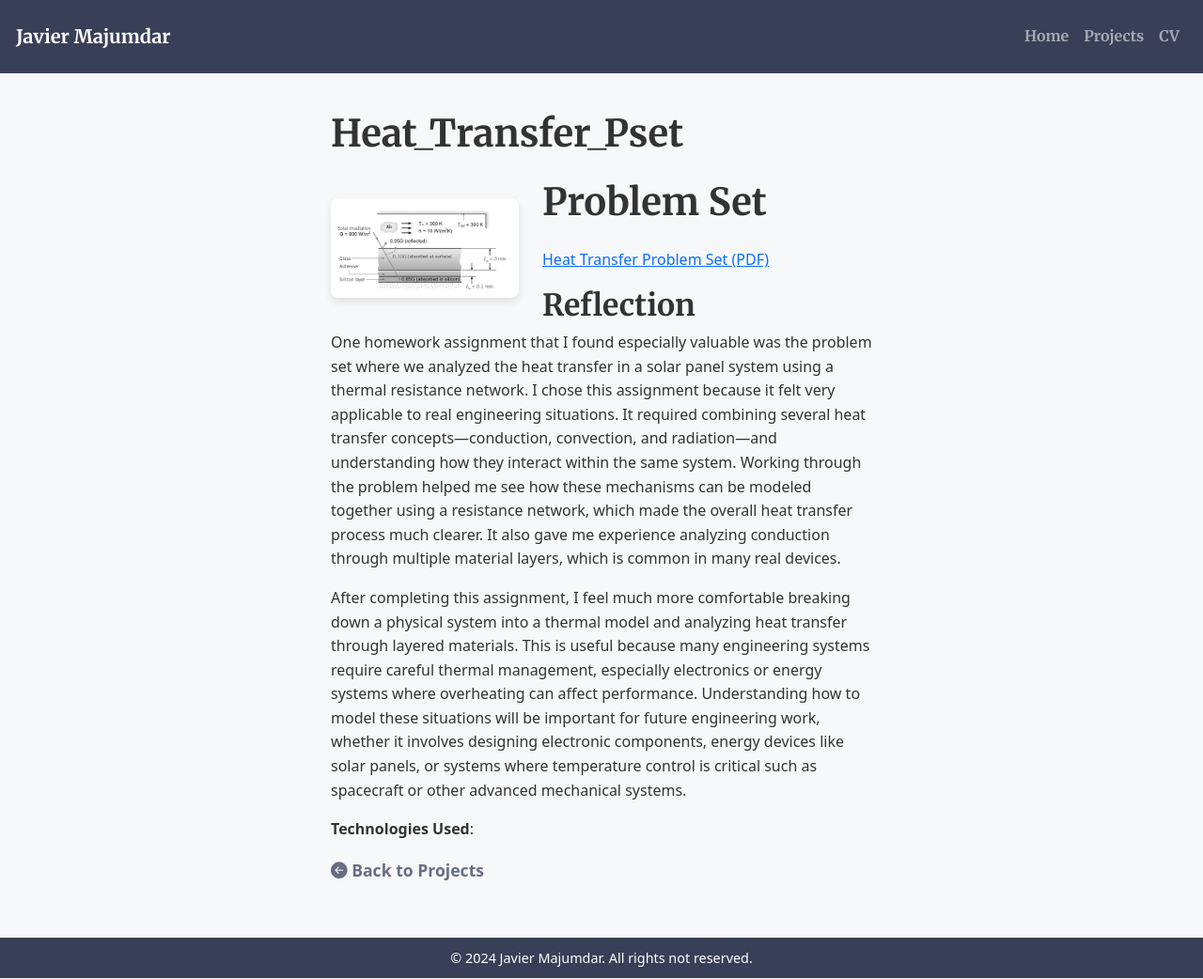
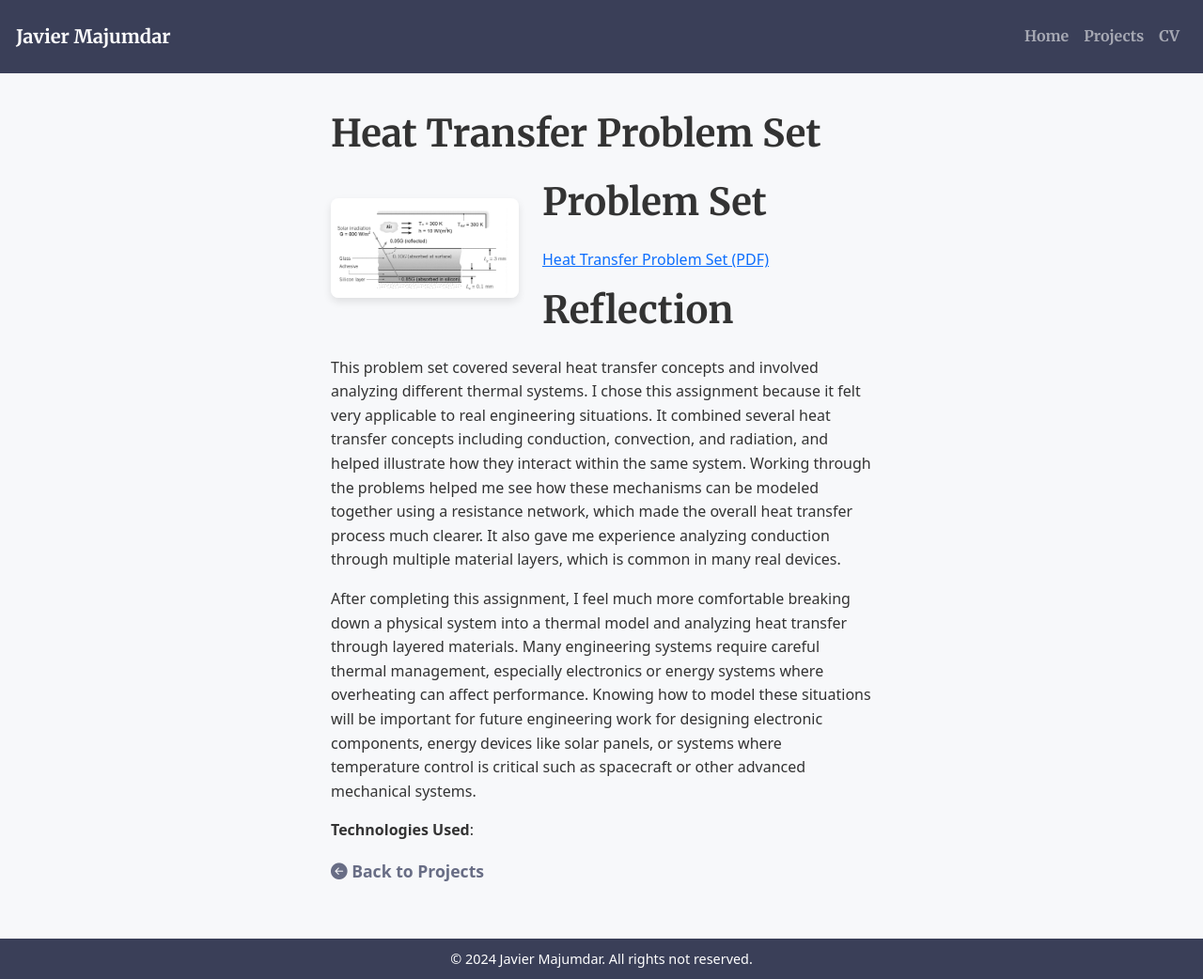
Before and after one commit to javiermajumdar/portfolio-fa25, a Jekyll site: the page built from _projects/Heat_Transfer_Pset.md, in a window 1280 px wide. Shown: the whole page at 94% size. Built offline with Jekyll 4.4.1, drawn with Linux system fonts in a browser that asks for light colours.

Commit message:
Fix PDF path for GitHub Pages

```diff
--- a/_projects/Heat_Transfer_Pset.md
+++ b/_projects/Heat_Transfer_Pset.md
@@ -1,14 +1,13 @@
 ---
 layout: project
-title: Heat_Transfer_Pset
+title: Heat Transfer Problem Set
 description: Analysis of Heat Transfer Pset
-technologies:
 image: /assets/images/HT.png
 ---
 # Problem Set
-[Heat Transfer Problem Set (PDF)](/assets/Problem_set_4.pdf)
+[Heat Transfer Problem Set (PDF)](/portfolio-fa25/assets/Problem_set_4.pdf)
 
-## Reflection
-One homework assignment that I found especially valuable was the problem set where we analyzed the heat transfer in a solar panel system using a thermal resistance network. I chose this assignment because it felt very applicable to real engineering situations. It required combining several heat transfer concepts—conduction, convection, and radiation—and understanding how they interact within the same system. Working through the problem helped me see how these mechanisms can be modeled together using a resistance network, which made the overall heat transfer process much clearer. It also gave me experience analyzing conduction through multiple material layers, which is common in many real devices.
+# Reflection
+This problem set covered several heat transfer concepts and involved analyzing different thermal systems. I chose this assignment because it felt very applicable to real engineering situations. It combined several heat transfer concepts including conduction, convection, and radiation, and helped illustrate how they interact within the same system. Working through the problems helped me see how these mechanisms can be modeled together using a resistance network, which made the overall heat transfer process much clearer. It also gave me experience analyzing conduction through multiple material layers, which is common in many real devices.
 
-After completing this assignment, I feel much more comfortable breaking down a physical system into a thermal model and analyzing heat transfer through layered materials. This is useful because many engineering systems require careful thermal management, especially electronics or energy systems where overheating can affect performance. Understanding how to model these situations will be important for future engineering work, whether it involves designing electronic components, energy devices like solar panels, or systems where temperature control is critical such as spacecraft or other advanced mechanical systems.
+After completing this assignment, I feel much more comfortable breaking down a physical system into a thermal model and analyzing heat transfer through layered materials. Many engineering systems require careful thermal management, especially electronics or energy systems where overheating can affect performance. Knowing how to model these situations will be important for future engineering work for designing electronic components, energy devices like solar panels, or systems where temperature control is critical such as spacecraft or other advanced mechanical systems.
```
Also changed, not shown: _projects/Fluid_Mechanical_Dissection.md (+1 -1 lines).
